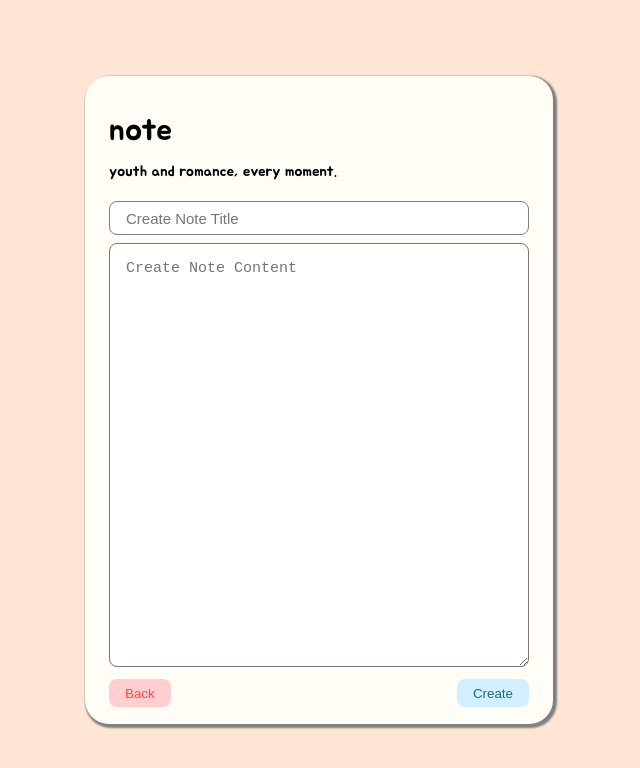
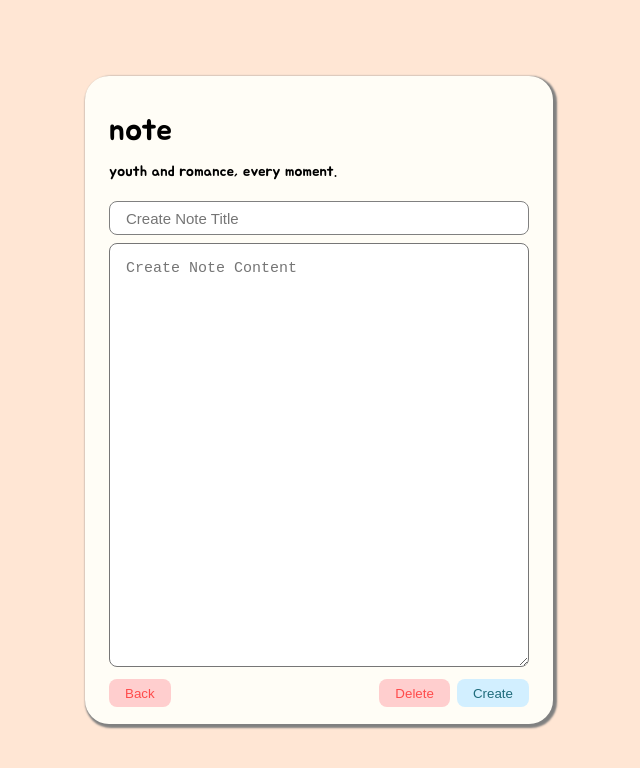
Before and after one commit to Hanna922/note-app, a React (Create React App) app: page /create in a window 1280 px wide. Shown: the top 768 px of the page, without its empty margins (321-961 px from the left). Built offline with nearby package versions, Linux system fonts and the light colour scheme.

Commit message:
delete note 구현

```diff
--- a/src/components/Note.js
+++ b/src/components/Note.js
@@ -1,6 +1,7 @@
 import styled from "styled-components";
 import { flexColumnCenter } from "../style/flex";
 import { useNavigate } from "react-router-dom";
+import { Button, ButtonDiv } from "../components/Button";
 
 const Note = styled.div`
   ${flexColumnCenter}
@@ -12,20 +13,23 @@ const Note = styled.div`
   color: ${(props) => props.text_color || "black"};
   /* border: 1px solid gray; */
   border-radius: 8px;
-  &:last-child {
+  /* &:last-child {
     margin-bottom: 0;
-  }
+  } */
   .noteTitle {
     margin-bottom: 0%;
     font-size: 20px;
     font-weight: 500;
-    font-family: 'Jua', sans-serif;
+    font-family: "Jua", sans-serif;
+  }
+  .deleteButton {
+    /* align-items: "right"; */
   }
   .noteContent {
     margin-top: 0%;
     font-size: 15px;
     font-weight: 100;
-    font-family: 'Jua', sans-serif;
+    font-family: "Jua", sans-serif;
   }
 `;
 
--- a/src/components/Title.js
+++ b/src/components/Title.js
@@ -4,13 +4,13 @@ const TitTxt = styled.h1`
   font-weight: 500;
   margin-top: 0%;
   margin-block-end: 0%;
-  font-family: 'Jua', sans-serif;
+  font-family: "Jua", sans-serif;
 `;
 
 const SubTitTxt = styled.h2`
   font-weight: 400;
   font-size: 15px;
-  font-family: 'Jua', sans-serif;
+  font-family: "Jua", sans-serif;
 `;
 
 const Title = function () {
--- a/src/screens/CreateNote.js
+++ b/src/screens/CreateNote.js
@@ -43,6 +43,7 @@ const CreateNote = () => {
   const [noteContent, setNoteContent] = useState("");
   const currentNote = getNoteList.find((value) => value.id == paramsId);
   // value.id === paramsId 로 두면 undefined
+  const index = getNoteList.findIndex((value) => value.id == paramsId);
 
   const getTitle = (title) => {
     const input = title.target.value;
@@ -78,9 +79,14 @@ const CreateNote = () => {
   const editNote = () => {
     const inputTitle = document.querySelector("#note-title");
     const inputContent = document.querySelector("#note-content");
-    const index = getNoteList.findIndex((value) => value.id == paramsId);
     getNoteList[index].title = inputTitle.value;
     getNoteList[index].body = inputContent.value;
+    localStorage.setItem("noteList", JSON.stringify(getNoteList));
+    navigate("/");
+  };
+
+  const deleteNote = () => {
+    getNoteList.splice(index, 1);
     localStorage.setItem("noteList", JSON.stringify(getNoteList));
     navigate("/");
   };
@@ -113,6 +119,16 @@ const CreateNote = () => {
         </Button>
         <Button
           onClick={() => {
+            deleteNote();
+          }}
+          style={{ marginLeft: "48%" }}
+          color={color.tomato}
+          letter={color.tomato_letter}
+        >
+          Delete
+        </Button>
+        <Button
+          onClick={() => {
             if (paramsId === undefined) {
               createNote();
             } else {
```
